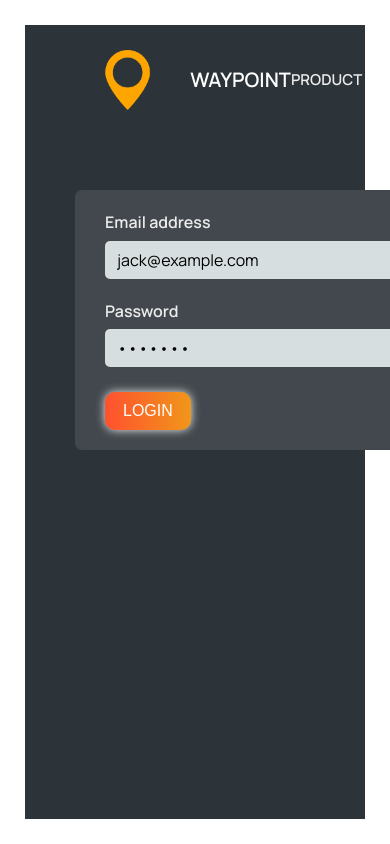
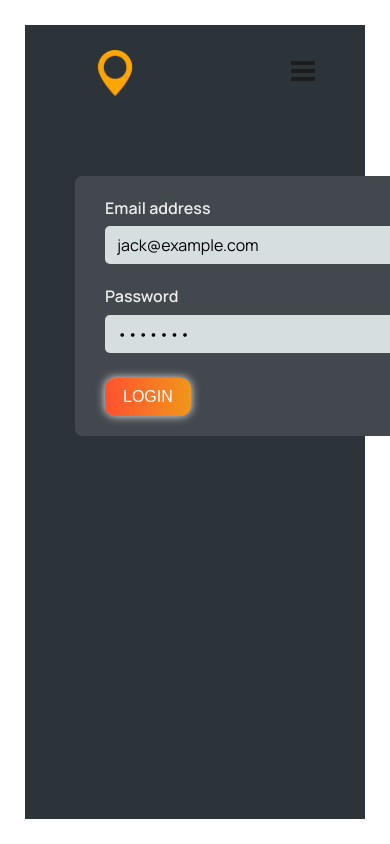
Before and after one commit to StefanKubala/waypoint, a React (Vite) app: page /login in a window 390 px wide. Shown: the top 844 px of the page. Built offline with nearby package versions, Linux system fonts and the light colour scheme; no server answers.

Commit message:
add responsive navbar

```diff
--- /dev/null
+++ b/src/components/MobileLogo.jsx
@@ -0,0 +1,10 @@
+import { Link } from "react-router-dom";
+import styles from "./MobileLogo.module.css";
+
+export default function MobileLogo() {
+  return (
+    <Link to="/" className={styles.logoContainer}>
+      <img src="/logo.png" alt="Waypoint logo" className={styles.logo} />
+    </Link>
+  );
+}
--- /dev/null
+++ b/src/components/MobileLogo.module.css
@@ -0,0 +1,10 @@
+.logo {
+  width: 8rem !important;
+  display: none;
+}
+
+@media only screen and (max-width: 768px) {
+  .logo {
+    display: block;
+  }
+}
--- a/src/components/Navbar.jsx
+++ b/src/components/Navbar.jsx
@@ -1,9 +1,19 @@
+/* eslint-disable no-unused-vars */
 import { NavLink } from "react-router-dom";
 import styles from "./Navbar.module.css";
 import Logo from "./Logo";
+import { useState } from "react";
+import MobileLogo from "./MobileLogo";
 
 export default function Navbar() {
+  const [displayMenu, setDisplayMenu] = useState(false);
+
+  function handleClick() {
+    setDisplayMenu((cur) => !cur);
+  }
+
   return (
+    <>
       <nav className={styles.nav}>
         <Logo />
         <ul>
@@ -18,5 +28,33 @@ export default function Navbar() {
           </li>
         </ul>
       </nav>
+
+      <div className={styles.mobile}>
+        <MobileLogo />
+        <div className={styles.headerBurger} onClick={handleClick}>
+          <svg width="24" height="20" xmlns="http://www.w3.org/2000/svg">
+            <g fill="#1D1C1E" fillRule="evenodd">
+              <path d="M0 0h24v4H0zM0 8h24v4H0zM0 16h24v4H0z"></path>
+            </g>
+          </svg>
+        </div>
+      </div>
+
+      {displayMenu ? (
+        <ul className={styles.headerMenu}>
+          <li>
+            <NavLink to="/product">Product</NavLink>
+          </li>
+          <li>
+            <NavLink to="/pricing">Pricing</NavLink>
+          </li>
+          <li>
+            <NavLink to="/login">Login</NavLink>
+          </li>
+        </ul>
+      ) : (
+        ""
+      )}
+    </>
   );
 }
--- a/src/components/Navbar.module.css
+++ b/src/components/Navbar.module.css
@@ -32,3 +32,46 @@ a.ctaLink:visited {
   padding: 0.8rem 2rem;
   border-radius: 7px;
 }
+
+.mobile {
+  display: none;
+  display: flex;
+  justify-content: space-between;
+  align-items: center;
+}
+
+.headerBurger {
+  display: none;
+}
+
+.headerMenu {
+  margin-top: 2rem;
+  background-color: rgba(0, 0, 0, 0.5);
+  border-radius: 1rem;
+}
+
+.headerMenu li {
+  list-style: none;
+  font-size: 2.3rem;
+  font-weight: bold;
+  text-align: center;
+}
+
+.headerMenu li a {
+  color: #fff;
+  text-decoration: none;
+}
+
+@media only screen and (max-width: 768px) {
+  .headerBurger {
+    display: block;
+  }
+
+  .mobile {
+    display: flex;
+  }
+
+  .nav {
+    display: none;
+  }
+}
```
Lines whose indentation alone changed are shown as unchanged.
